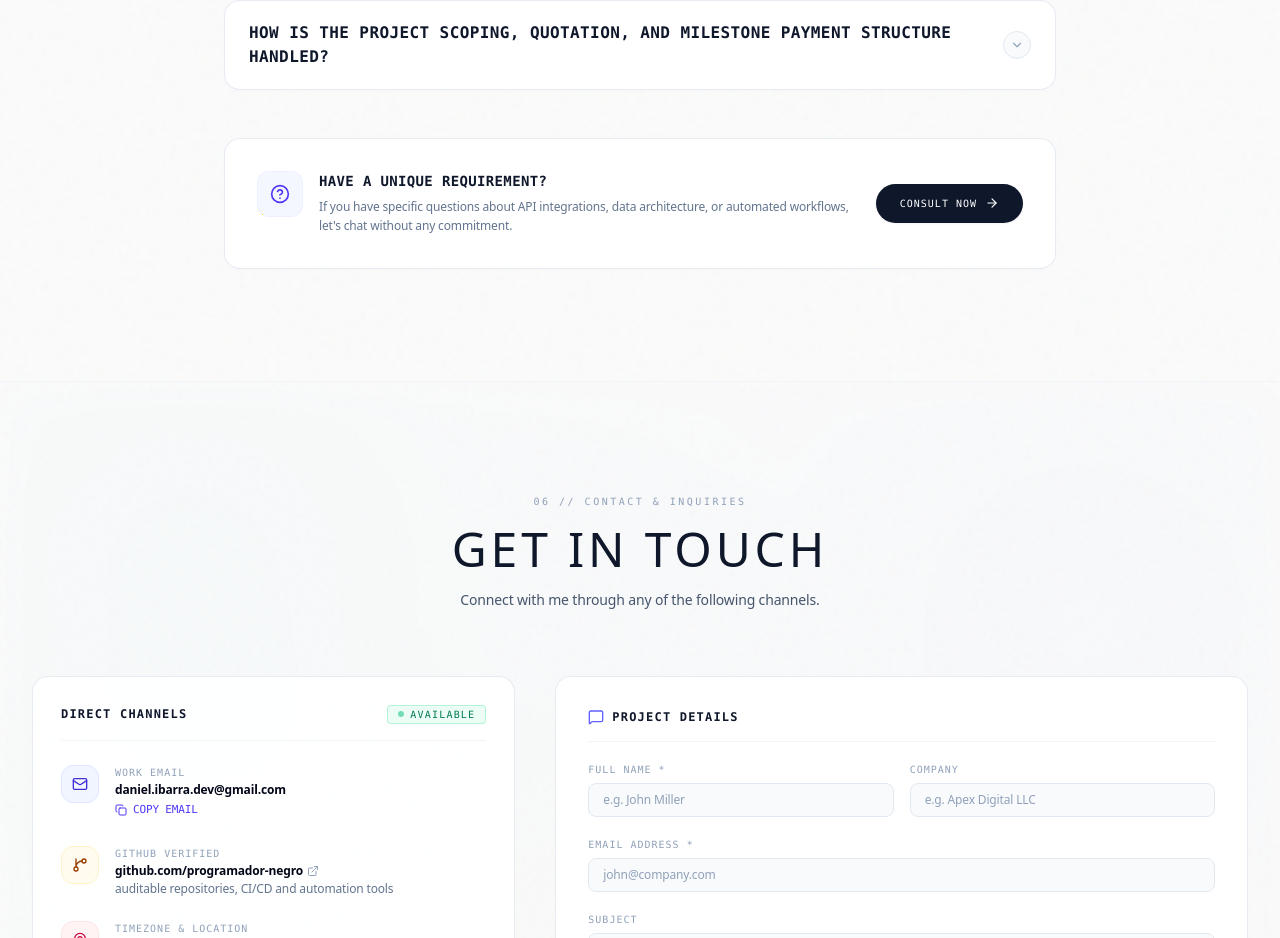
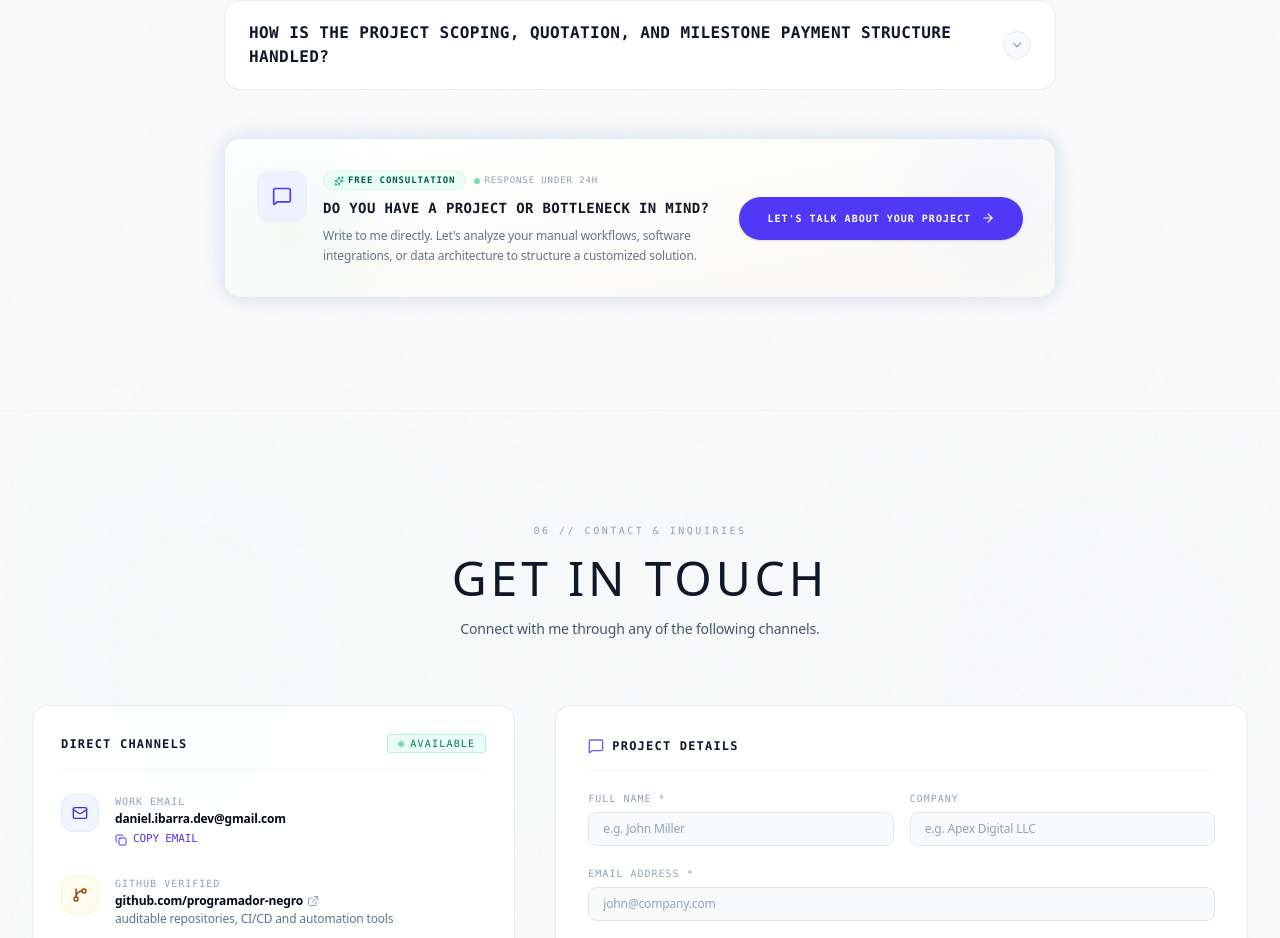
Before and after one commit to programador-negro/daniel_web_marca_personal, a React (Vite) app: page / in a window 1280 px wide. Shown: the part 7320-8258 px from the top of the page. Built offline with nearby package versions, Linux system fonts and the light colour scheme; no server answers; the database is empty.

Commit message:
design: implement soft breathing colorful shadow glow animation on FAQ CTA card with premium conversational layout

```diff
--- a/src/components/FAQSection.tsx
+++ b/src/components/FAQSection.tsx
@@ -1,5 +1,5 @@
 import React, { useState, useMemo } from 'react';
-import { HelpCircle, ChevronDown, Search, ArrowRight } from 'lucide-react';
+import { HelpCircle, ChevronDown, Search, ArrowRight, Sparkles, MessageSquare } from 'lucide-react';
 import { faqDataByLang, faqData } from '../data/faqData';
 import { useLanguage } from '../context/LanguageContext';
 import { translations } from '../data/translations';
@@ -135,33 +135,52 @@ export const FAQSection: React.FC = () => {
           )}
         </div>
 
-        {/* Direct CTA under FAQs */}
-        <div className="mt-12 card-editorial p-6 sm:p-8 bg-[#faf8f5] border border-[#ebe7df] shadow-xs flex flex-col sm:flex-row items-center justify-between gap-6 rounded-2xl relative overflow-hidden">
+        {/* Direct CTA under FAQs with soft breathing colorful shadow animation */}
+        <div className="mt-12 p-6 sm:p-8 bg-gradient-to-br from-white to-[#faf9f6] border border-slate-200/80 rounded-2xl relative overflow-hidden animated-shadow-glow flex flex-col md:flex-row items-center justify-between gap-6">
 
-          <div className="flex flex-col sm:flex-row items-center sm:items-start gap-4 text-center sm:text-left relative z-10">
-            <div className="p-3 rounded-xl bg-indigo-50/60 border border-indigo-100/40 text-indigo-600 shrink-0">
-              <HelpCircle className="w-5 h-5" />
+          {/* Decorative subtle background accents */}
+          <div className="absolute top-0 right-0 w-32 h-32 bg-indigo-500/5 rounded-full blur-2xl pointer-events-none" />
+          <div className="absolute bottom-0 left-0 w-32 h-32 bg-emerald-500/5 rounded-full blur-2xl pointer-events-none" />
+
+          <div className="flex flex-col sm:flex-row items-center sm:items-start gap-4 text-center sm:text-left relative z-10 flex-1">
+            <div className="p-3.5 rounded-xl bg-indigo-50 text-indigo-600 border border-indigo-100/30 shrink-0">
+              <MessageSquare className="w-5 h-5" />
             </div>
-            <div>
-              <h3 className="text-sm font-semibold tracking-wide text-slate-900 font-mono uppercase flex items-center justify-center sm:justify-start gap-2">
+            <div className="space-y-2">
+              <div className="flex flex-wrap items-center justify-center sm:justify-start gap-2">
+                <span className="px-2.5 py-0.5 rounded-full text-[9px] font-mono font-bold tracking-widest bg-emerald-50 text-emerald-800 border border-emerald-100 uppercase flex items-center gap-1">
+                  <Sparkles className="w-2.5 h-2.5 text-emerald-600" />
+                  <span>{isSpanish ? 'Diagnóstico Sin Costo' : 'Free Consultation'}</span>
+                </span>
+                <span className="text-[9px] font-mono text-slate-400 uppercase tracking-widest flex items-center gap-1">
+                  <span className="w-1.5 h-1.5 rounded-full bg-emerald-500 animate-pulse" />
+                  {isSpanish ? 'Respuesta en < 24h' : 'Response under 24h'}
+                </span>
+              </div>
+
+              <h3 className="text-sm font-semibold tracking-wide text-slate-900 font-mono uppercase">
                 {isSpanish
-                  ? '¿Tienes un requerimiento particular?'
-                  : 'Have a unique requirement?'}
+                  ? '¿Tienes un proyecto o cuello de botella en mente?'
+                  : 'Do you have a project or bottleneck in mind?'}
               </h3>
-              <p className="text-xs text-slate-500 font-light mt-1.5 max-w-xl leading-relaxed">
+              <p className="text-xs text-slate-500 font-light max-w-xl leading-relaxed">
                 {isSpanish
-                  ? 'Si tienes dudas específicas sobre integraciones de APIs, arquitectura de datos o flujos de trabajo automatizados, hablemos sin compromiso.'
-                  : 'If you have specific questions about API integrations, data architecture, or automated workflows, let\'s chat without any commitment.'}
+                  ? 'Escríbeme directamente. Analicemos tus flujos manuales, integraciones de software o arquitectura de datos para estructurar una solución a tu medida.'
+                  : 'Write to me directly. Let\'s analyze your manual workflows, software integrations, or data architecture to structure a customized solution.'}
               </p>
             </div>
           </div>
-          <a
-            href="#contacto"
-            className="inline-flex items-center gap-2 px-6 py-3 rounded-full bg-slate-900 hover:bg-slate-850 text-white text-[10px] font-mono uppercase tracking-widest shrink-0 transition-all duration-300 hover:scale-[1.03] shadow-xs cursor-pointer"
-          >
-            <span>{isSpanish ? 'CONSULTAR AHORA' : 'CONSULT NOW'}</span>
-            <ArrowRight className="w-3.5 h-3.5" />
-          </a>
+
+          <div className="shrink-0 relative z-10 w-full md:w-auto text-center">
+            <a
+              href="#contacto"
+              className="inline-flex items-center justify-center gap-2.5 w-full md:w-auto px-7 py-3.5 rounded-full bg-indigo-600 hover:bg-indigo-700 text-white text-[10px] font-mono uppercase tracking-widest transition-all duration-300 hover:scale-[1.04] active:scale-[0.98] shadow-sm hover:shadow-md cursor-pointer font-bold"
+            >
+              <span>{isSpanish ? 'HABLEMOS DE TU PROYECTO' : 'LET\'S TALK ABOUT YOUR PROJECT'}</span>
+              <ArrowRight className="w-3.5 h-3.5" />
+            </a>
+          </div>
+
         </div>
 
       </div>
--- a/src/index.css
+++ b/src/index.css
@@ -128,3 +128,30 @@
 ::-webkit-scrollbar-thumb:hover {
   background: #cbd5e1;
 }
+
+/* Custom Soft Colorful Shadow Breathing Animation */
+@keyframes soft-color-glow {
+  0% {
+    box-shadow: 0 0 20px 0px rgba(99, 102, 241, 0.12), 0 0 10px 0px rgba(16, 185, 129, 0.06);
+    border-color: rgba(226, 232, 240, 0.8);
+  }
+  50% {
+    box-shadow: 0 0 35px 8px rgba(99, 102, 241, 0.22), 0 0 20px 4px rgba(16, 185, 129, 0.14);
+    border-color: rgba(99, 102, 241, 0.25);
+  }
+  100% {
+    box-shadow: 0 0 20px 0px rgba(99, 102, 241, 0.12), 0 0 10px 0px rgba(16, 185, 129, 0.06);
+    border-color: rgba(226, 232, 240, 0.8);
+  }
+}
+
+.animated-shadow-glow {
+  animation: soft-color-glow 6s infinite ease-in-out;
+  transition: all 0.4s cubic-bezier(0.16, 1, 0.3, 1);
+}
+.animated-shadow-glow:hover {
+  animation-play-state: paused;
+  box-shadow: 0 0 45px 12px rgba(99, 102, 241, 0.32), 0 0 25px 6px rgba(16, 185, 129, 0.22);
+  border-color: rgba(99, 102, 241, 0.45);
+  transform: translateY(-4px);
+}
```
